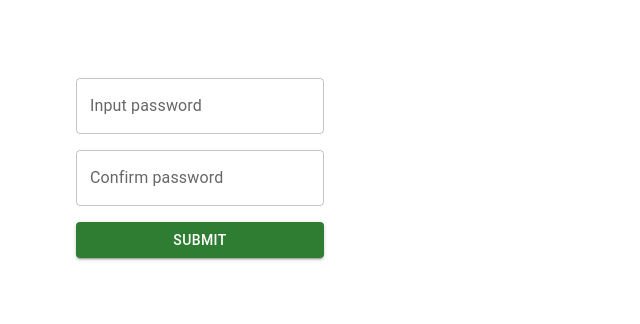
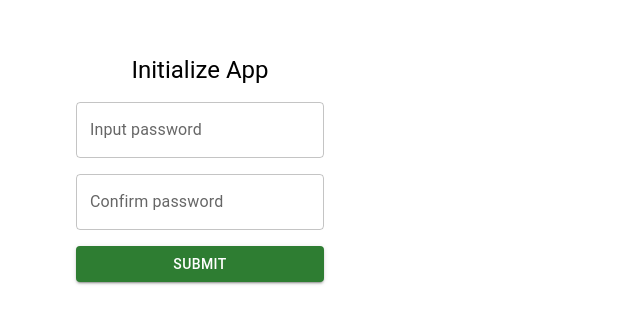
Before and after one commit to Baymurat/google-extension, a React (Create React App) app: page / in a window 1280 px wide. Shown: the part 232-556 px from the top of the page, without its empty margins (0-640 px from the left). Built offline with nearby package versions, Linux system fonts and the light colour scheme.

Commit message:
fix: add title to initialize page

```diff
--- a/src/compoents/initialize/index.tsx
+++ b/src/compoents/initialize/index.tsx
@@ -1,4 +1,4 @@
-import { Box, TextField, Button, FormHelperText, FormControl } from '@mui/material'
+import { Box, TextField, Button, FormHelperText, FormControl, Typography } from '@mui/material'
 import { useState } from 'react'
 import { useAuthContext } from '../../context/authContext'
 
@@ -33,6 +33,7 @@ const InitializePage = () => {
       component="form"
       onSubmit={handleSubmit}
     >
+      <Typography variant='h5'>Initialize App</Typography>
       <TextField
         onChange={({ target }) => setPassword(target.value)}
         value={password}
--- a/src/index.tsx
+++ b/src/index.tsx
@@ -1,12 +1,14 @@
+import './index.css';
+
 import React from 'react';
 import ReactDOM from 'react-dom/client';
-import './index.css';
 import App from './App';
 import { AuthContextProvider } from './context/authContext';
 
 const root = ReactDOM.createRoot(
   document.getElementById('root') as HTMLElement
 );
+
 root.render(
   <React.StrictMode>
     <AuthContextProvider>
```
